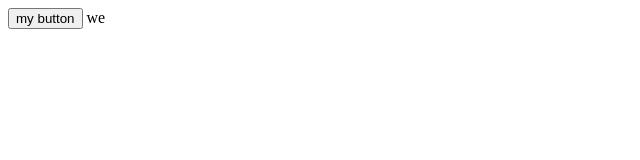
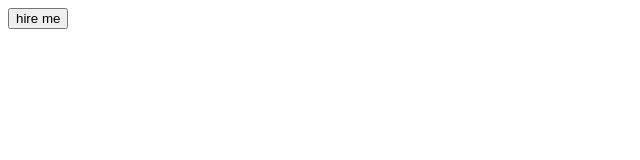
Before and after one commit to Vc-codexx/Git-for-newbies-my-proj, a plain HTML site: page index.html in a window 1280 px wide. Shown: the full height of the page, 0-640 px from the left. Drawn offline with Linux system fonts and the light colour scheme.

Commit message:
new change

```diff
--- a/index.html
+++ b/index.html
@@ -6,6 +6,6 @@
     <title>Document</title>
 </head>
 <body>
- <button>my button</button>
+ <button>hire me</button>
 </body>
-</html>we
+</html>
```
